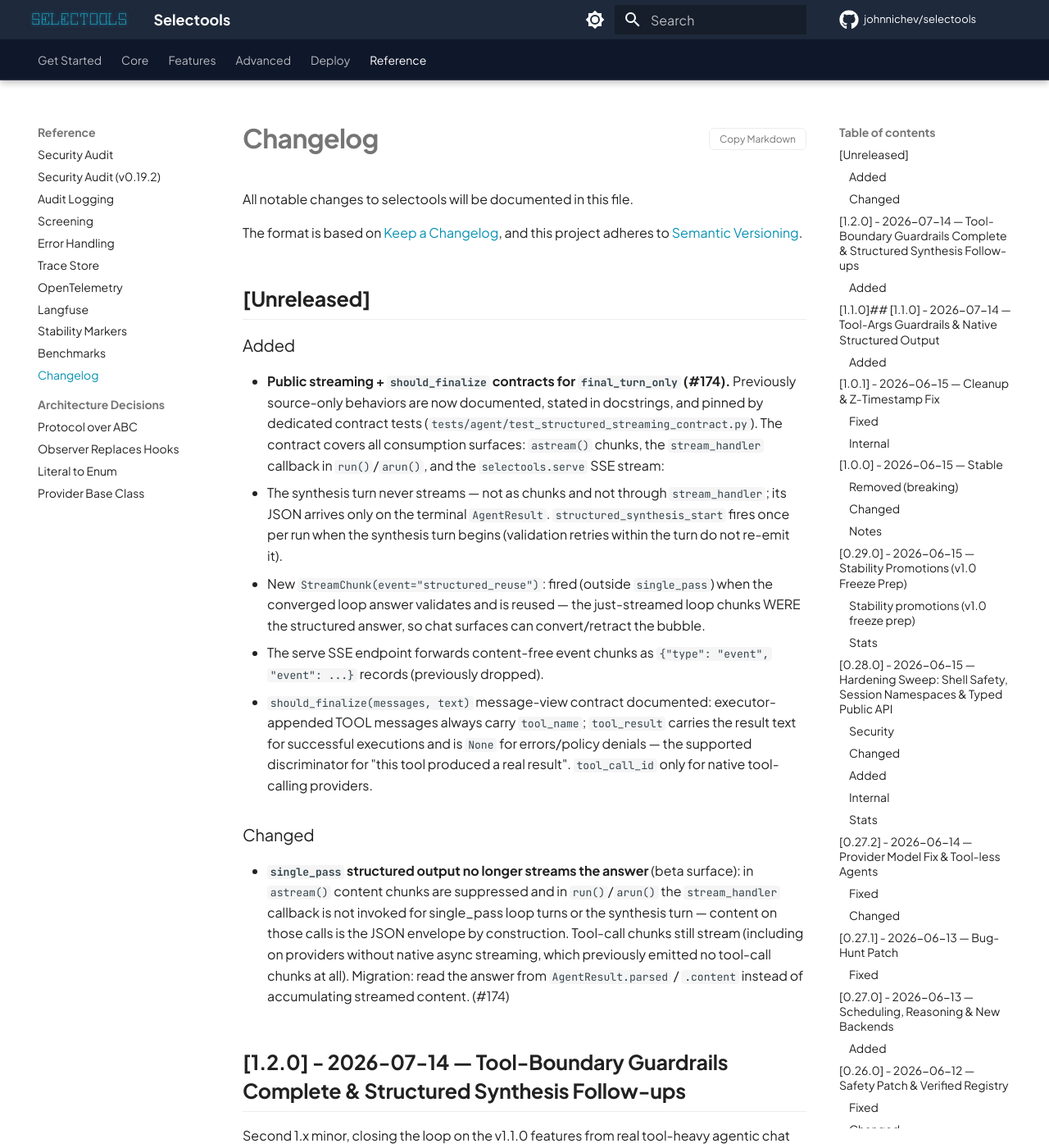
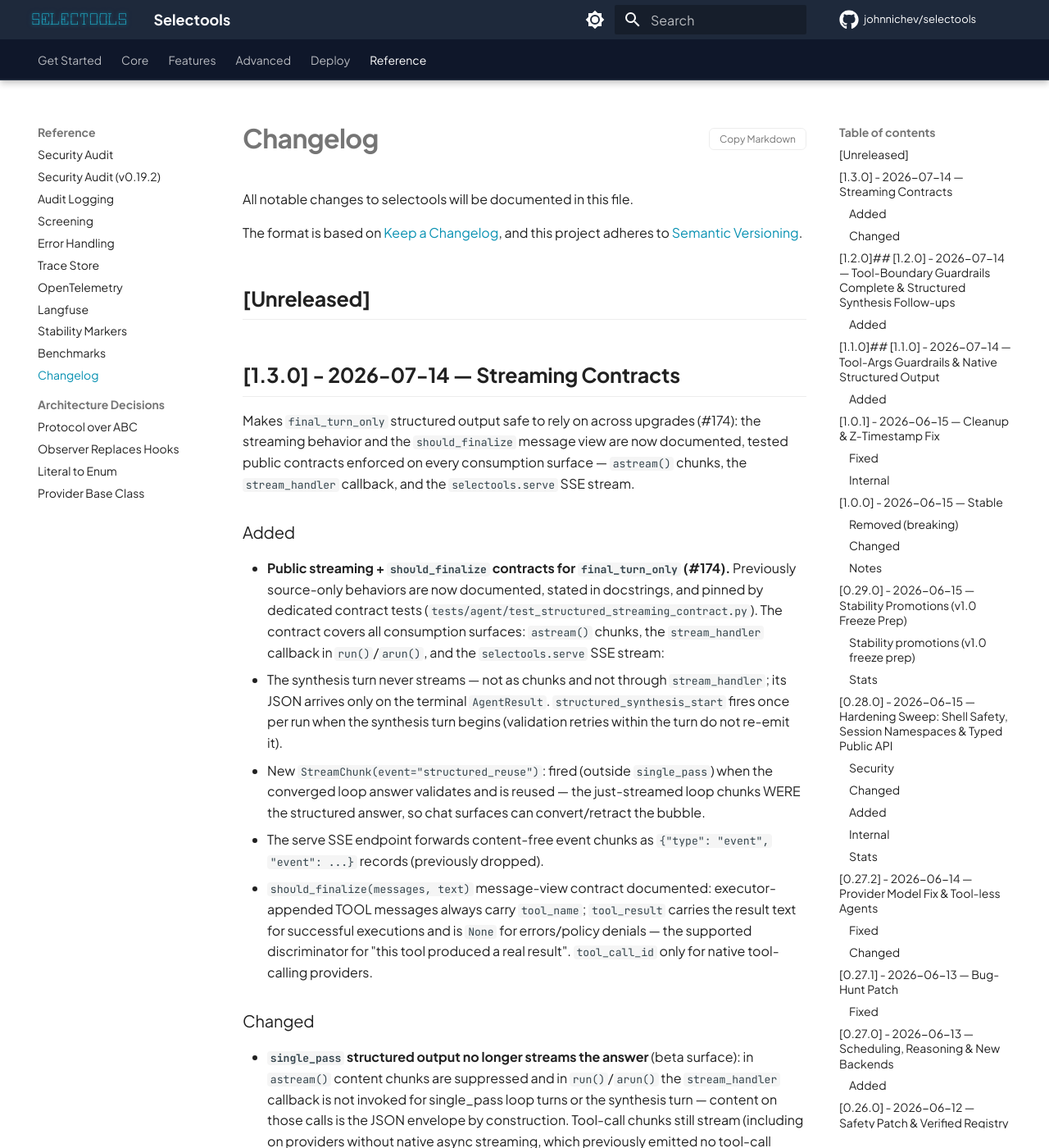
Before and after one commit to johnnichev/selectools, an MkDocs documentation site: the page built from docs/CHANGELOG.md, in a window 1280 px wide and 1400 px high. Shown: the whole window at 82% size. Built offline with MkDocs 1.6.1 and Material for MkDocs 9.7.7, drawn with Linux system fonts in a browser that asks for light colours; comment, search, counter and statistics services are not loaded; some of the changed text lies outside the part shown.

Commit message:
release: v1.3.0 — Streaming Contracts (#177)
Bumps version 1.2.0 -> 1.3.0 and rolls the [Unreleased] changelog into a
dated [1.3.0] section (both changelog files).

Contents already merged via #175 (closes #174): the final_turn_only
streaming behavior and should_finalize message view are now documented,
tested public contracts enforced on astream() chunks, the stream_handler
callback, and the serve SSE stream; single_pass no longer streams the
structured answer (beta surface, Changed entry with migration note).

Claude-Session: https://claude.ai/code/session_01L1JWChKMs9yTyK92qquhJa

```diff
--- a/docs/CHANGELOG.md
+++ b/docs/CHANGELOG.md
@@ -6,6 +6,14 @@ The format is based on [Keep a Changelog](https://keepachangelog.com/en/1.0.0/),
 and this project adheres to [Semantic Versioning](https://semver.org/spec/v2.0.0.html).
 
 ## [Unreleased]
+
+## [1.3.0] - 2026-07-14 — Streaming Contracts
+
+Makes `final_turn_only` structured output safe to rely on across upgrades
+(#174): the streaming behavior and the `should_finalize` message view are
+now documented, tested public contracts enforced on every consumption
+surface — `astream()` chunks, the `stream_handler` callback, and the
+`selectools.serve` SSE stream.
 
 ### Added
 
@@ -44,7 +52,7 @@ and this project adheres to [Semantic Versioning](https://semver.org/spec/v2.0.0
   `AgentResult.parsed` / `.content` instead of accumulating streamed
   content. (#174)
 
-## [1.2.0] - 2026-07-14 — Tool-Boundary Guardrails Complete & Structured Synthesis Follow-ups
+## [1.2.0]## [1.2.0] - 2026-07-14 — Tool-Boundary Guardrails Complete & Structured Synthesis Follow-ups
 
 Second 1.x minor, closing the loop on the v1.1.0 features from real
 tool-heavy agentic chat usage (#164-#167): tool RESULTS join tool args
--- a/pyproject.toml
+++ b/pyproject.toml
@@ -4,7 +4,7 @@ build-backend = "setuptools.build_meta"
 
 [project]
 name = "selectools"
-version = "1.2.0"
+version = "1.3.0"
 description = "Production-ready Python framework for AI agents with multi-agent graphs, hybrid RAG, guardrails, audit logging, 50 evaluators, and a visual builder. Supports OpenAI, Anthropic, Gemini, Ollama. By NichevLabs."
 readme = "README.md"
 requires-python = ">=3.10"
--- a/src/selectools/__init__.py
+++ b/src/selectools/__init__.py
@@ -1,6 +1,6 @@
 """Public exports for the selectools package."""
 
-__version__ = "1.2.0"
+__version__ = "1.3.0"
 
 # Import submodules (lazy loading for optional dependencies)
 from . import embeddings, evals, guardrails, models, observe, patterns, rag, toolbox
```
Also changed, not shown: CHANGELOG.md (+9 -1 lines).
